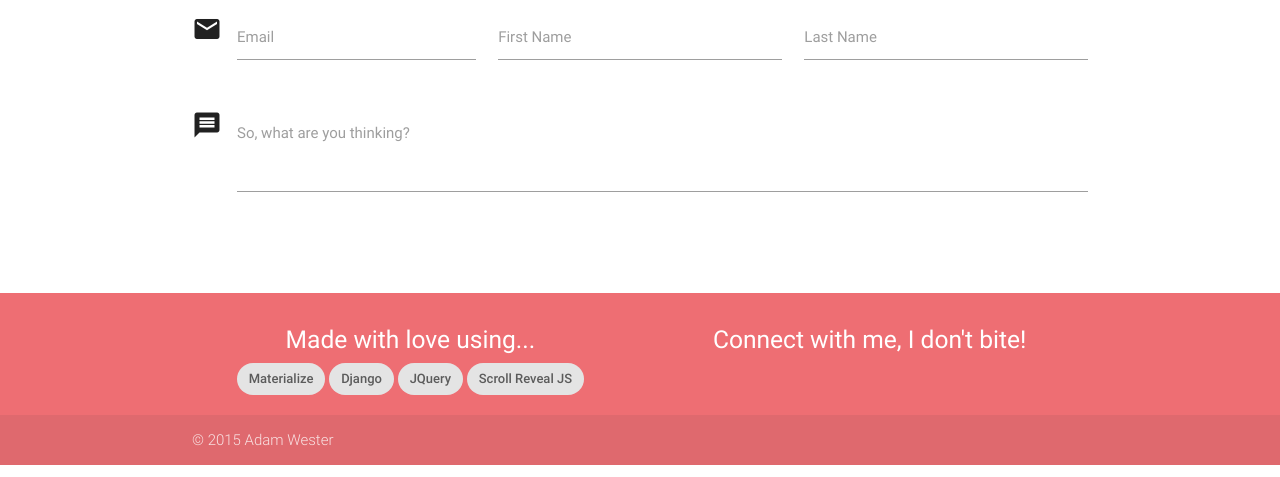
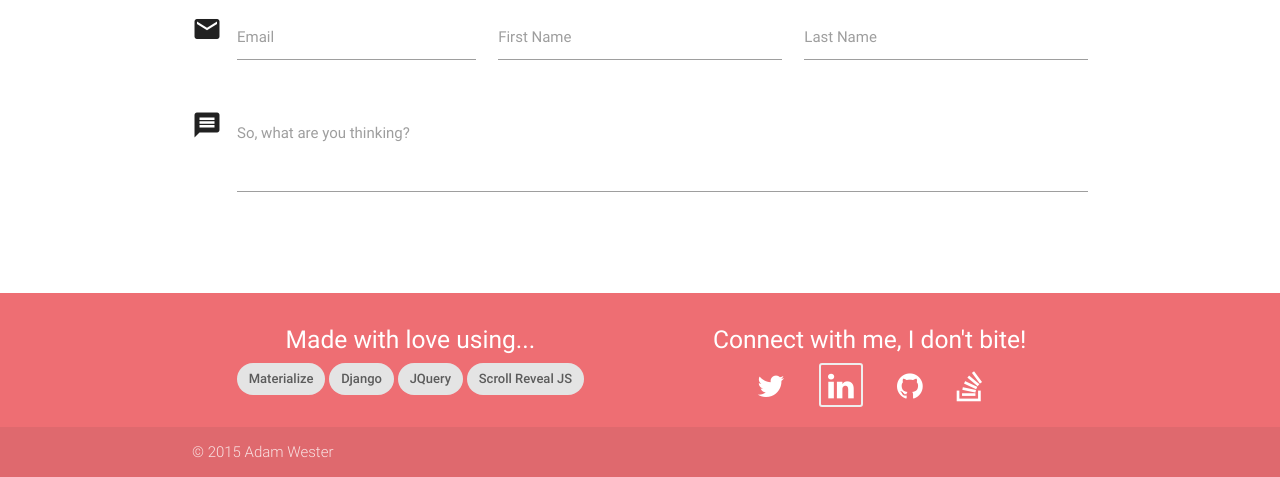
Before and after one commit to awwester/profile, a Django app: template core/templates/home.html in a window 1280 px wide. Shown: the part 2058-2535 px from the top of the page. Run offline with Django 3.2, Linux system fonts and the light colour scheme; the template is opened without the code that fills it, so the values that code supplies are empty; grey boxes labelled with a size stand in for pictures from a placeholder-image service; some libraries are stand-ins or nearby versions.

Commit message:
fix fa stuff

```diff
--- a/core/templates/_base.html
+++ b/core/templates/_base.html
@@ -6,8 +6,7 @@
     <meta charset="utf-8">
     <title>Adam Wester Development</title>
     <link rel="stylesheet" href="{% static 'css/style.css' %}">
-    <link rel="stylesheet" href="{% static 'css/font-awesome.min.css' %}">
-    <link rel="stylesheet" href="{% static 'css/font-awesome.min.css' %}">
+    <link rel="stylesheet" href="https://cdnjs.cloudflare.com/ajax/libs/font-awesome/4.4.0/css/font-awesome.min.css">
     <link href="http://fonts.googleapis.com/icon?family=Material+Icons" rel="stylesheet">
 
     <script src="{% static 'js/jquery-2.1.4.min.js' %}"></script>
--- a/core/templates/home.html
+++ b/core/templates/home.html
@@ -165,7 +165,7 @@
               <a href="https://www.github.com/awwester">
                 <i class="fa fa-2x fa-github"></i>
               </a>
-              <a href="https://www.stackoverflow.com/awwester">
+              <a href="http://stackoverflow.com/users/2548934/awwester">
                 <i class="fa fa-2x fa-stack-overflow"></i>
               </a>
             </div>
```
Also changed, not shown: static/css/font-awesome.min.css (deleted).
